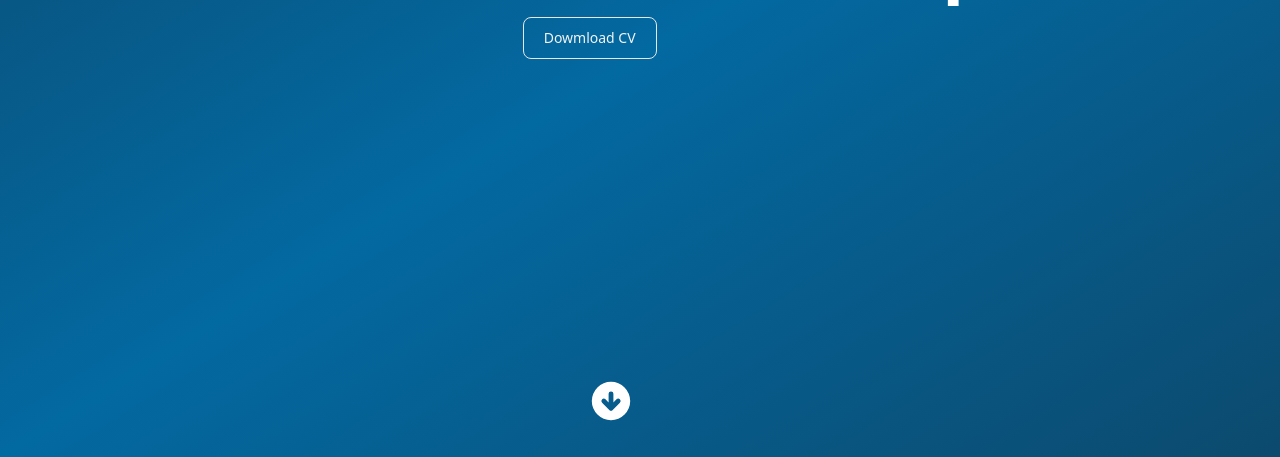
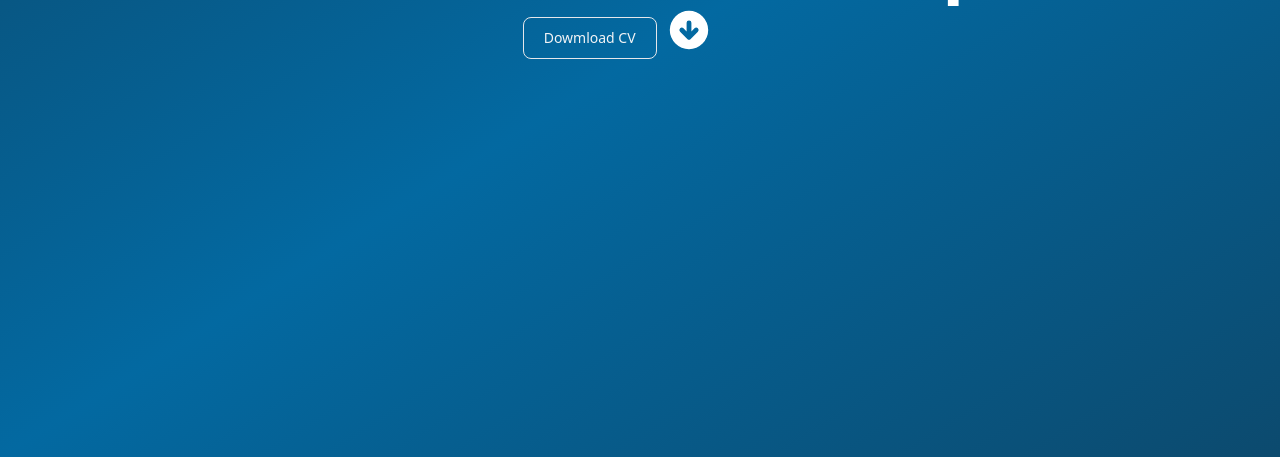
Before and after one commit to vauzi/isman, a website: page index.html in a window 1280 px wide. Shown: the part 343-800 px from the top of the page. Drawn offline with Linux system fonts and the light colour scheme.

Commit message:
memperbaiki tombol down

```diff
--- a/index.html
+++ b/index.html
@@ -31,14 +31,13 @@
                     <a href="./assets/CV/IsmanVauzi.pdf" type="button"
                         class="py-2.5 px-5 mr-2 mb-2 text-sm font-medium text-gray-100  rounded-lg border border-gray-200 hover:bg-gray-100 hover:text-blue-700 focus:z-10 focus:ring-2 focus:ring-blue-700 focus:text-blue-700 focus:bg-gray-100 dark:bg-gray-800 dark:text-gray-400 dark:border-gray-600 dark:hover:text-white dark:hover:bg-gray-700">Dowmload
                         CV</a>
+                    <svg xmlns="http://www.w3.org/2000/svg" class="h-12 w-12 text-white animate-bounce"
+                        viewBox="0 0 20 20" fill="currentColor">
+                        <path fill-rule="evenodd"
+                            d="M10 18a8 8 0 100-16 8 8 0 000 16zm1-11a1 1 0 10-2 0v3.586L7.707 9.293a1 1 0 00-1.414 1.414l3 3a1 1 0 001.414 0l3-3a1 1 0 00-1.414-1.414L11 10.586V7z"
+                            clip-rule="evenodd" />
+                    </svg>
                 </div>
-                <svg xmlns="http://www.w3.org/2000/svg"
-                    class="h-12 w-12 absolute bottom-0 text-white mb-5 ml-16 animate-bounce" viewBox="0 0 20 20"
-                    fill="currentColor">
-                    <path fill-rule="evenodd"
-                        d="M10 18a8 8 0 100-16 8 8 0 000 16zm1-11a1 1 0 10-2 0v3.586L7.707 9.293a1 1 0 00-1.414 1.414l3 3a1 1 0 001.414 0l3-3a1 1 0 00-1.414-1.414L11 10.586V7z"
-                        clip-rule="evenodd" />
-                </svg>
             </div>
         </div>
     </div>
```
Also changed, not shown: Output.css.
